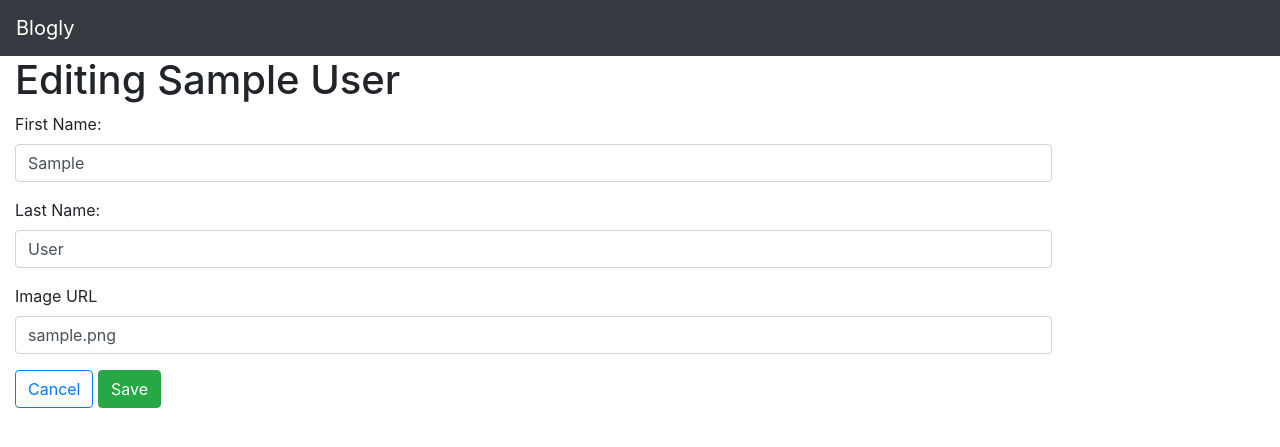
After one commit to Hailaix/Unit23, a Flask app: page /users/1/edit in a window 1280 px wide. The commit adds this page. Shown: the top 447 px of the page. Run offline with Flask 2, Linux system fonts and the light colour scheme; tables that the repository leaves empty hold one stand-in row (values such as "Sample post").

Commit message:
routes complete + further study

```diff
--- a/app.py
+++ b/app.py
@@ -1,6 +1,6 @@
 """Blogly application."""
 
-from flask import Flask, render_template, redirect
+from flask import Flask, render_template, redirect, request
 from models import db, connect_db, User
 from flask_debugtoolbar import DebugToolbarExtension
 
@@ -22,7 +22,7 @@ def index():
 @app.route("/users")
 def users():
     """displays all users"""
-    users = User.query.all()
+    users = User.query.order_by(User.last_name.asc(),User.first_name.asc()).all()
     return render_template("users.html", users=users)
 
 @app.route("/users/new")
@@ -30,9 +30,56 @@ def userform():
     """form page to create a new user"""
     return render_template("userform.html")
 
+@app.route("/users/new", methods=["POST"])
+def userform_submit():
+    """create a new user on submit of new user form"""
+    first_name = request.form["first_name"].strip()
+    last_name = request.form["last_name"].strip()
+    image_url = request.form["image_url"].strip()
+    if not image_url:
+        image_url = None
+    newuser = User(first_name=first_name,last_name=last_name,image_url=image_url)
+    db.session.add(newuser)
+    db.session.commit()
+    return redirect("/users")
+
 @app.route("/users/<int:user_id>")
 def user_details(user_id):
     """Shows the details of the user with id user_id"""
 
     curruser = User.query.get_or_404(user_id)
     return render_template("userpage.html", user=curruser)
+
+@app.route("/users/<int:user_id>/edit")
+def edit_user(user_id):
+    """edit the details of the user with id user_id"""
+
+    curruser = User.query.get_or_404(user_id)
+    return render_template("usereditform.html",user=curruser)
+
+@app.route("/users/<int:user_id>/edit", methods=["POST"])
+def edit_user_submit(user_id):
+    """edits the info of user with id user_id"""
+    new_fname = request.form["first_name"].strip()
+    new_lname = request.form["last_name"].strip()
+    new_img_url = request.form["image_url"].strip()
+
+    curruser = User.query.get_or_404(user_id)
+
+    if new_fname:
+        curruser.first_name = new_fname
+    if new_lname:
+        curruser.last_name = new_lname
+    if new_img_url:
+        curruser.image_url = new_img_url
+
+    db.session.add(curruser)
+    db.session.commit()
+    return redirect(f'/users/{user_id}')
+
+@app.route("/users/<int:user_id>/delete", methods=["POST"])
+def delete_user(user_id):
+    """delete the user with id user_id"""
+    User.query.filter_by(id=user_id).delete()
+    db.session.commit()
+    return redirect("/users")
--- a/models.py
+++ b/models.py
@@ -16,3 +16,13 @@ class User(db.Model):
     first_name = db.Column(db.String(32), nullable=False)
     last_name = db.Column(db.String(32), nullable=False)
     image_url = db.Column(db.String, nullable=False, default="https://cdn.iconscout.com/icon/free/png-256/user-3114475-2598167.png")
+
+    # full name property
+    def _get_full_name(self):
+        """returns the first and last name of the user"""
+        return f"{self.first_name} {self.last_name}"
+
+    full_name = property(
+        fget=_get_full_name,
+        doc="Full name of the user"
+    )
--- /dev/null
+++ b/templates/usereditform.html
@@ -0,0 +1,30 @@
+{% extends 'base.html' %}
+
+{% block title %}
+Edit {{user.full_name}}
+{% endblock %}
+
+{% block body %}
+<div class="row">
+    <form method="post" class="col col-10">
+        <h1>Editing {{user.full_name}}</h1>
+        <div class="form-group">
+            <label for="first_name">First Name:</label>
+            <input type="text" class="form-control" name="first_name" id="first_name"
+            value="{{user.first_name}}">
+        </div>
+        <div class="form-group">
+            <label for="last_name">Last Name:</label>
+            <input type="text" class="form-control" name="last_name" id="last_name"
+            value="{{user.last_name}}">
+        </div>
+        <div class="form-group">
+            <label for="image_url">Image URL</label>
+            <input type="url" class="form-control" name="image_url" id="image_url"
+            value="{{user.image_url}}">
+        </div>
+        <a href="/users/{{user.id}}" class="btn btn-outline-primary"> Cancel </a>
+        <input type="submit" class="btn btn-success" value="Save">
+    </form>
+</div>
+{% endblock %}
--- a/templates/users.html
+++ b/templates/users.html
@@ -10,7 +10,7 @@ Blogly Users
  <ul>
     {% for user in users %}
     <li>
-        <a href="/users/{{user.id}}">{{user.first_name}} {{user.last_name}}</a>
+        <a href="/users/{{user.id}}">{{user.full_name}}</a>
     </li>
     {% endfor %}
  </ul>
```
Also changed, not shown: templates/userpage.html (+9 -7 lines).
